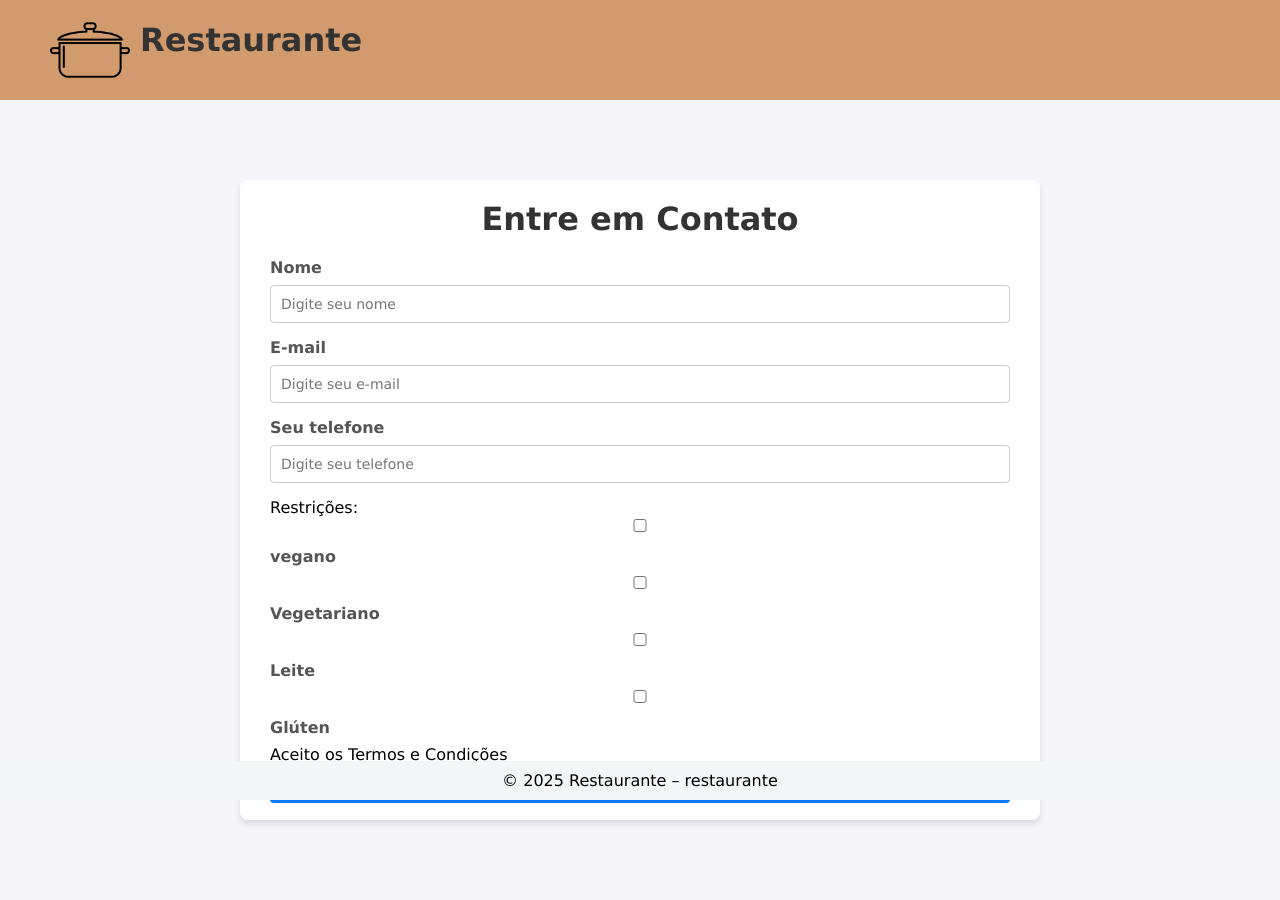
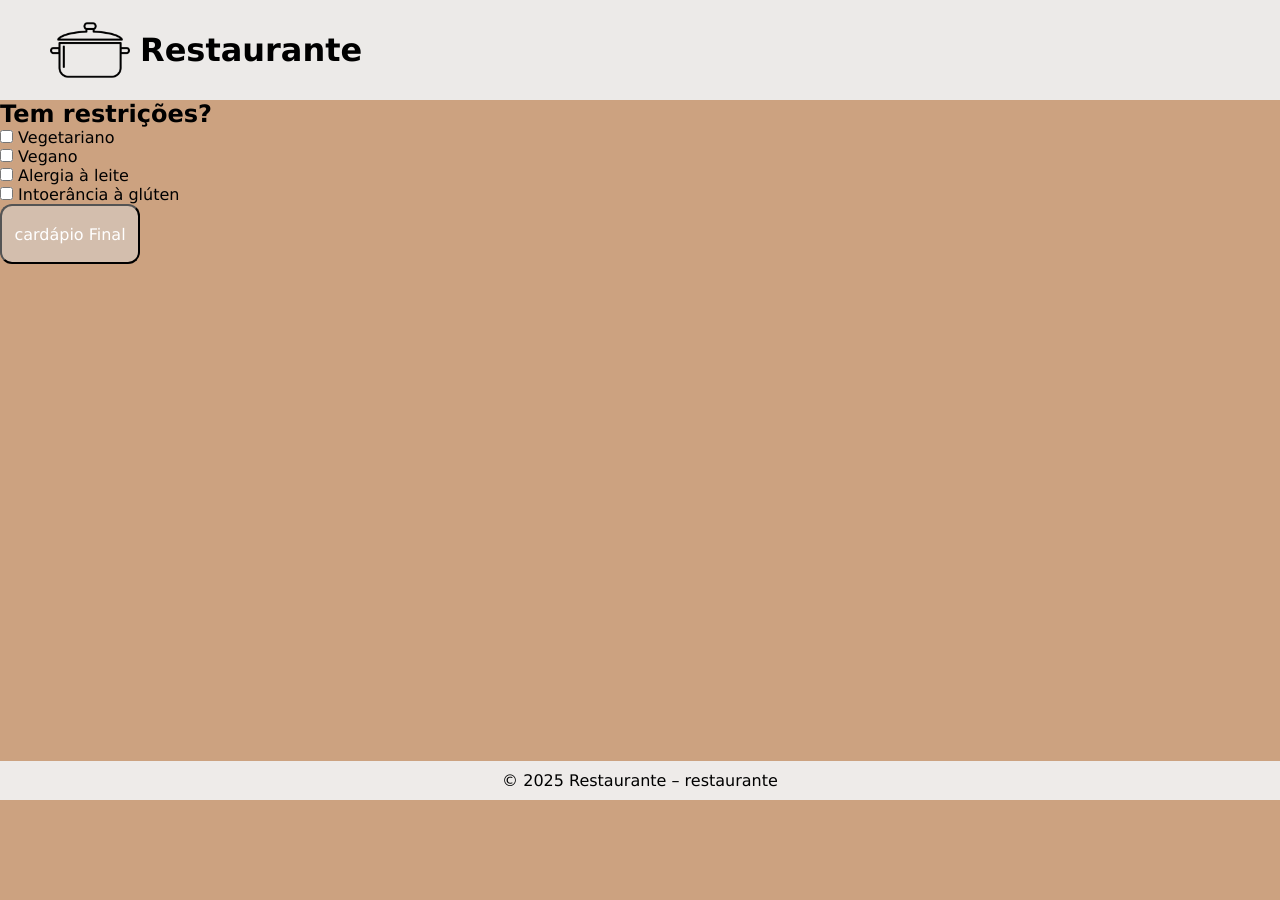
Before and after one commit to arybueno/hackatton-equipe4-outronome, a Python web app: template templates/formulario.html in a window 1280 px wide. After the commit the page ends 800 px from the top, so only its background shows below. Run offline with Jinja, Linux system fonts and the light colour scheme; the template is opened without the code that fills it, so the values that code supplies are empty.

Commit message:
atualizações

```diff
--- a/static/assets/css/style.css
+++ b/static/assets/css/style.css
@@ -6,14 +6,16 @@
 }
 main{
     flex-grow: 1;
+     justify-content: center;
+  align-items: flex-end;
 }
 
 body{
-    background-color:rgb(247, 249, 250);
+    background-color: #cca280;
 }
 
 header{
-    background-color:  #d19b6e;
+    background-color:  #eceae8;
     height: 100px;
     padding: 10px 50px;
 
@@ -25,7 +27,7 @@ header{
     gap: 10px;
 }
 footer {
-  background-color: #F4F5F6;
+  background-color: #eeebe9;
   text-align: center;
   font-size: 16px;
   position: fixed;
@@ -43,67 +45,23 @@ footer {
     height: calc(100vh - 119px);
 }
 
-
-.body-form{
-  font-family: Arial, sans-serif;
-  background-color: #f4f4f9;
-  margin: 0 auto;
-  padding: 0;
-  display: flex;
+.conteudo{
+    font-size: 70px;
+    font-family: 'Segoe UI', Tahoma, Geneva, Verdana, sans-serif;
+    display: flex;
+    color: #f1ebe6;
   justify-content: center;
-  align-items: center;
-  height: 100vh;
+  align-items: flex-end;
+  padding: 20px;
+  padding-bottom: 120px;
 }
 
-.form-container {
-  background: #ffffff;
-  padding: 20px 30px;
-  border-radius: 8px;
-  box-shadow: 0 4px 6px rgba(0, 0, 0, 0.1);
-  width: 100%;
-  height: 80vh;
-  max-width: 800px;
+.button {
+  background-color:#d3bead;
+  color: #ffffff;
+  font-size: 16px;
+  border-radius: 12px;
+  width: 140px;
+  height: 60px;
+
 }
-
-h1 {
-  text-align: center;
-  color: #333333;
-  margin-bottom: 20px;
-}
-
-label {
-  display: block;
-  margin-bottom: 8px;
-  color: #555555;
-  font-weight: bold;
-}
-
-input, textarea {
-  width: 100%;
-  padding: 10px;
-  margin-bottom: 15px;
-  border: 1px solid #cccccc;
-  border-radius: 4px;
-  font-size: 14px;
-}
-
-input:focus, textarea:focus {
-  border-color: #007BFF;
-  outline: none;
-}
-
-button {
-  width: 100%;
-  padding: 10px;
-  background-color: #007BFF;
-  color: #ffffff;
-  border: none;
-  border-radius: 4px;
-  font-size: 16px;
-  cursor: pointer;
-  transition: background-color 0.3s ease;
-}
-
-button:hover {
-  background-color: #0056b3;
-}
--- a/templates/formulario.html
+++ b/templates/formulario.html
@@ -2,34 +2,31 @@
 {% block title %}Criar um cardápio{% endblock %}
 {% block content %}
 
+<div class="formulario">
+    <h2>Tem restrições?</h2>
+
+     <label>
+    <input type="checkbox" name="Restrições" value="Vegetariano">
+    Vegetariano
+  </label><br>
+
+  <label>
+    <input type="checkbox" name="Restrições" value="Vegano">
+    Vegano
+  </label><br>
+
+  <label>
+    <input type="checkbox" name="Restrições" value="Leite">
+    Alergia à leite
+  </label><br>
+
+  <label>
+    <input type="checkbox" name="Restrições" value="Gluten">
+    Intoerância à glúten
+  </label><br>
+</div>
+
+<button type="submit" class="button"> cardápio Final</button>
 
 
-<div class="body-form">
-    <div class="form-container">
-    <h1>Entre em Contato</h1>
-    <form action="/cardapio" method="post">
-      <label for="name">Nome</label>
-      <input type="text" id="name" name="name" placeholder="Digite seu nome" required>
-
-      <label for="email">E-mail</label>
-      <input type="email" id="email" name="email" placeholder="Digite seu e-mail" required>
-
-      <label for="zap">Seu telefone</label>
-      <input type="tel" id="zap" name="zap" placeholder="Digite seu telefone" required>
-
-  <div class="container">
-    <div class="question">Restrições:</div>
-    <label><input type="checkbox" name="comidas" value="vegano"> vegano</label>
-    <label><input type="checkbox" name="comidas" value="vegetariano"> Vegetariano</label>
-    <label><input type="checkbox" name="comidas" value="leite"> Leite</label>
-    <label><input type="checkbox" name="comidas" value="glúten"> Glúten</label>
-  </div>
-    Aceito os Termos e Condições
-    </label>
-
-      <button type="submit">Enviar</button>
-    </form>
-  </div>
-</div>
-
 {% endblock %}
```
Also changed, not shown: app.py (+18 -1 lines), templates/index.html (+15 -3 lines), templates/cardapio.html (added).
